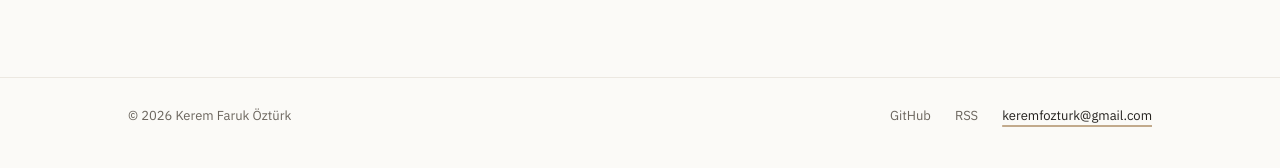
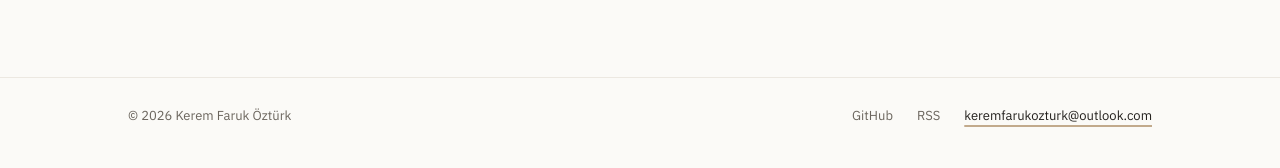
Before and after one commit to keremfarukozturk/keremfarukozturk.github.io, a Jekyll site: the page built from index.html, in a window 1280 px wide. Shown: the part 1429-1597 px from the top of the page. Built offline with Jekyll 4.4.1, drawn with Linux system fonts in a browser that asks for light colours.

Commit message:
İletişim e-postasını güncelle
Sitede görünen adres keremfarukozturk@outlook.com olarak değiştirildi
(sayfa altı, Hakkımda > İletişim, RSS ve SEO etiketleri).

Co-Authored-By: Claude Opus 5.5 <noreply@anthropic.com>
Claude-Session: https://claude.ai/code/session_01AR14QjN7rgHvc83wszqaRT

```diff
--- a/_config.yml
+++ b/_config.yml
@@ -11,7 +11,7 @@ baseurl: ""
 
 author:
   name: Kerem Faruk Öztürk
-  email: keremfozturk@gmail.com
+  email: keremfarukozturk@outlook.com
 
 # Ana sayfa
 intro: "Elektrik-elektronik mühendisliği öğrencisiyim."
```
